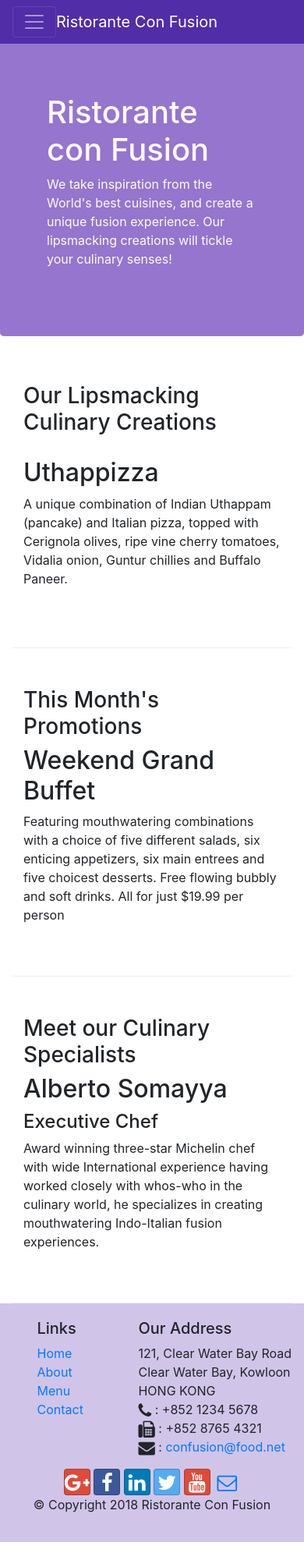
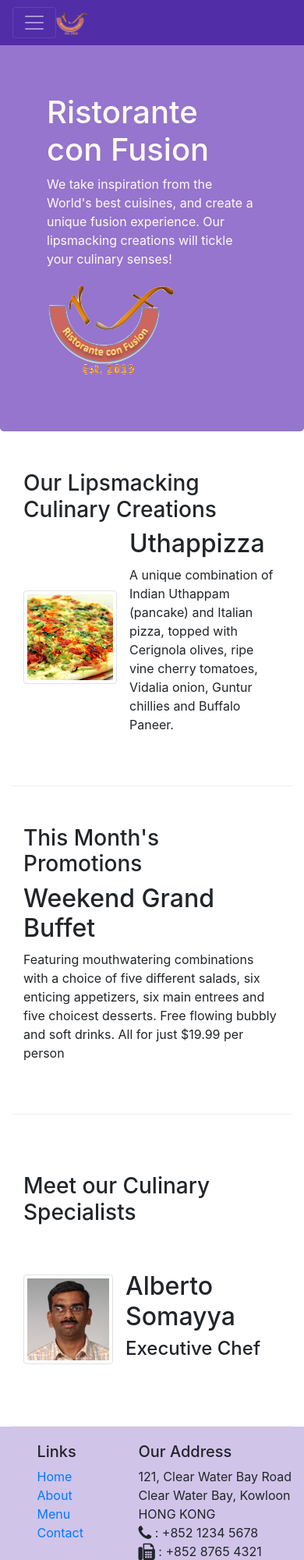
Before and after one commit to willngo36/RestaurantWebsite, a website: page index.html in a window 390 px wide. Shown: the top 2000 px of the page at 78% size. Before the commit the page ends 1977 px from the top, so only its background shows below. Drawn offline with nearby package versions, Linux system fonts and the light colour scheme.

Commit message:
images and media

```diff
--- a/index.html
+++ b/index.html
@@ -23,7 +23,7 @@
             <button class="navbar-toggler" type="button" data-toggle="collapse" data-target="#Navbar">
                 <span class="navbar-toggler-icon"></span>
             </button>
-            <a href="#" class="navbar-brand mr-auto">Ristorante Con Fusion</a>
+            <a href="#" class="navbar-brand mr-auto"><img src="./img/logo.png" height="30" width="41"></a>
             <div class="collapse navbar-collapse" id="Navbar">
                 <ul class="navbar-nav mr-auto">
                     <li class="nav-item active"><a href="#" class="nav-link"><span class="fa fa-home fa-lg"></span>Home</a></li>
@@ -43,9 +43,11 @@
                     <h1>Ristorante con Fusion</h1>
                     <p>We take inspiration from the World's best cuisines, and create a unique fusion experience. Our lipsmacking creations will tickle your culinary senses!</p>
                 </div>
-                <div class="col-12 col-sm">
+                <div class="col-12 col-sm align-self-center">
+                    <img src="./img/logo.png" alt="" class="img-fluid">
                 </div>
             </div>
+
         </div>
     </header>
 
@@ -55,8 +57,15 @@
                 <h3>Our Lipsmacking Culinary Creations</h3>
             </div>
             <div class="col col-sm order-sm-first col-md">
-                <h2>Uthappizza</h2>
-                <p>A unique combination of Indian Uthappam (pancake) and Italian pizza, topped with Cerignola olives, ripe vine cherry tomatoes, Vidalia onion, Guntur chillies and Buffalo Paneer.</p>
+                <div class="media">
+                    <img src="img/uthappizza.png" alt="uthappizza" class="d-flex mr-3 img-thumbnail align-self-center">
+                    <div class="media-body">
+                        <h2 class="mt-0">Uthappizza</h2>
+                        <p>A unique combination of Indian Uthappam (pancake) and Italian pizza, topped with Cerignola olives, ripe vine cherry tomatoes, Vidalia onion, Guntur chillies and Buffalo Paneer.</p>
+                    </div>
+
+                </div>
+
             </div>
         </div>
 
@@ -76,9 +85,14 @@
                 <h3>Meet our Culinary Specialists</h3>
             </div>
             <div class="col col-sm order-sm-first col-md">
-                <h2>Alberto Somayya</h2>
-                <h4>Executive Chef</h4>
-                <p>Award winning three-star Michelin chef with wide International experience having worked closely with whos-who in the culinary world, he specializes in creating mouthwatering Indo-Italian fusion experiences. </p>
+                <div class="media">
+                    <img src="img/alberto.png" alt="alberto" class="d-flex mr-3 img-thumbnail align-self-center">
+                    <div class="media-body">
+                        <h2 class="mt-0">Alberto Somayya</h2>
+                        <h4>Executive Chef</h4>
+                        <p class="d-none d-sm-block">Award winning three-star Michelin chef with wide International experience having worked closely with whos-who in the culinary world, he specializes in creating mouthwatering Indo-Italian fusion experiences. </p>
+                    </div>
+                </div>
             </div>
         </div>
     </div>
```
Also changed, not shown: aboutus.html (+2 -1 lines), contactus.html (+2 -1 lines), img/alberto.png (added), img/buffet.png (added), img/logo.png (added), img/uthappizza.png (added), 1 other file.
